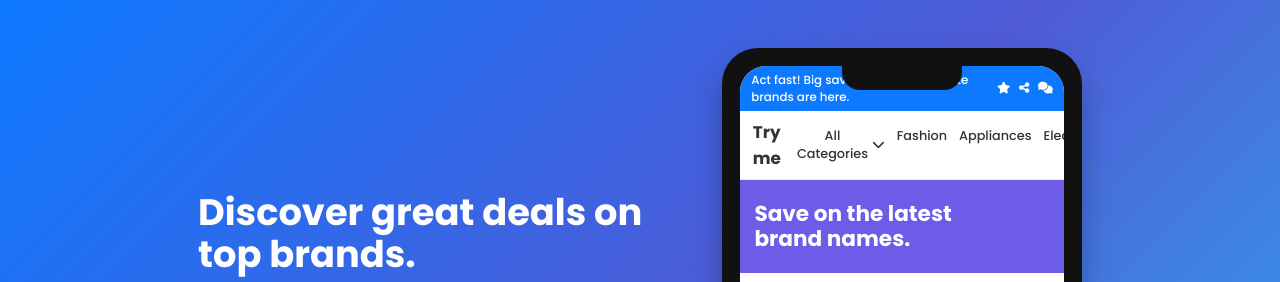
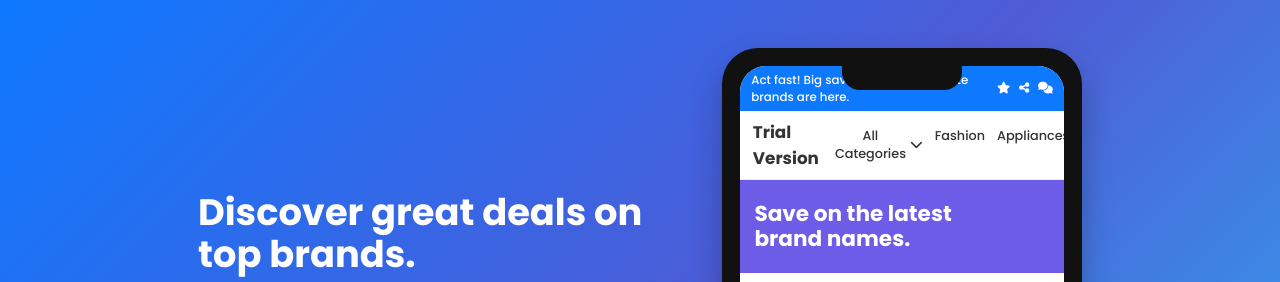
Before and after one commit to dnsgateway/300, a plain HTML site: page index.html in a window 1280 px wide. Shown: the top 282 px of the page. Drawn offline with Linux system fonts and the light colour scheme.

Commit message:
Update index.html

```diff
--- a/index.html
+++ b/index.html
@@ -52,7 +52,7 @@
 
             <!-- ── NAV BAR -->
             <nav class="app-nav">
-              <span class="logo">Try me</span>
+              <span class="logo">Trial Version</span>
 
               <ul class="nav-primary">
                 <li class="dropdown">
```
